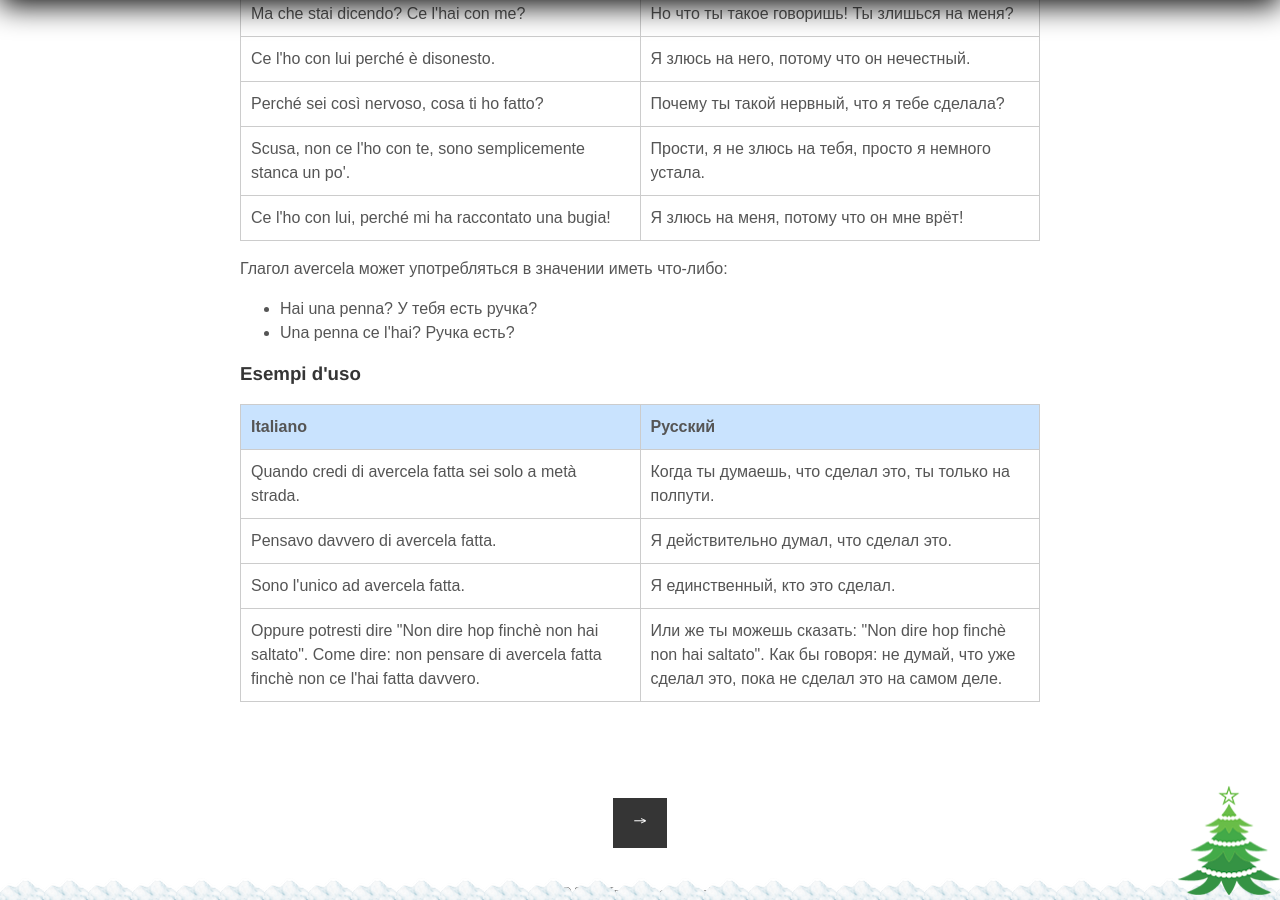
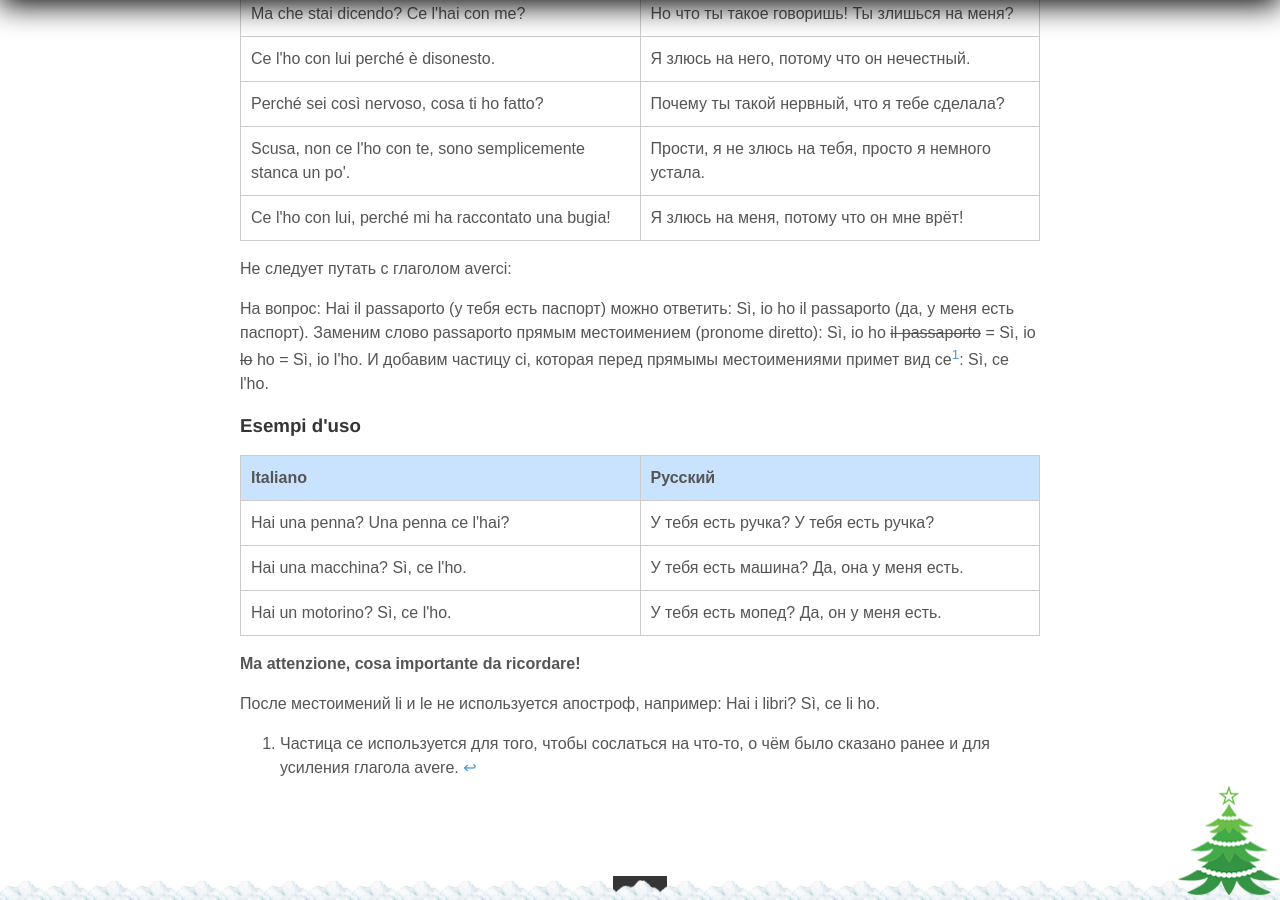
Before and after one commit to postolny/postolny.github.io, a Jekyll site: the page built from _posts/2021-03-14-avercela.md, in a window 1280 px wide and 900 px high, scrolled down 1160 px. Built offline with Jekyll 4.4.1, drawn with Linux system fonts in a browser that asks for light colours; nearby versions of some CDN libraries.

Commit message:
Add files via upload

```diff
--- a/_posts/2021-03-14-avercela.md
+++ b/_posts/2021-03-14-avercela.md
@@ -27,16 +27,20 @@ v.procompl. CO essere offeso, arrabbiato: avercela con qcn., ce l'hai con me? (
 |Scusa, non ce l'ho con te, sono semplicemente stanca un po'.|Прости, я не злюсь на тебя, просто я немного устала.|
 |Ce l'ho con lui, perché mi ha raccontato una bugia!|Я злюсь на меня, потому что он мне врёт!|
 
-Глагол avercela может употребляться в значении иметь что-либо:
+Не следует путать с глаголом averci:
 
-- Hai una penna? У тебя есть ручка?
-- Una penna ce l'hai? Ручка есть?
+На вопрос: Hai il passaporto (у тебя есть паспорт) можно ответить: Sì, io ho il passaporto (да, у меня есть паспорт). Заменим слово passaporto прямым местоимением (pronome diretto): Sì, io ho ~~il passaporto~~ = Sì, io ~~lo~~ ho = Sì, io l'ho. И добавим частицу ci, которая перед прямымы местоимениями примет вид ce[^1]: Sì, ce l'ho.
 
 ### Esempi d'uso
 
 | Italiano | Русский |
 |----------|---------|
-|Quando credi di avercela fatta sei solo a metà strada.|Когда ты думаешь, что сделал это, ты только на полпути.|
-|Pensavo davvero di avercela fatta.|Я действительно думал, что сделал это.|
-|Sono l'unico ad avercela fatta.|Я единственный, кто это сделал.|
-|Oppure potresti dire "Non dire hop finchè non hai saltato". Come dire: non pensare di avercela fatta finchè non ce l'hai fatta davvero.|Или же ты можешь сказать: "Non dire hop finchè non hai saltato". Как бы говоря: не думай, что уже сделал это, пока не сделал это на самом деле.|
+|Hai una penna? Una penna ce l'hai?|У тебя есть ручка? У тебя есть ручка?|
+|Hai una macchina? Sì, ce l'ho.|У тебя есть машина? Да, она у меня есть.|
+|Hai un motorino? Sì, ce l'ho.|У тебя есть мопед? Да, он у меня есть.|
+
+**Ma attenzione, cosa importante da ricordare!**
+
+После местоимений li и le не используется апостроф, например: Hai i libri? Sì, ce li ho.
+
+[^1]: Частица ce используется для того, чтобы сослаться на что-то, о чём было сказано ранее и для усиления глагола avere.
```
